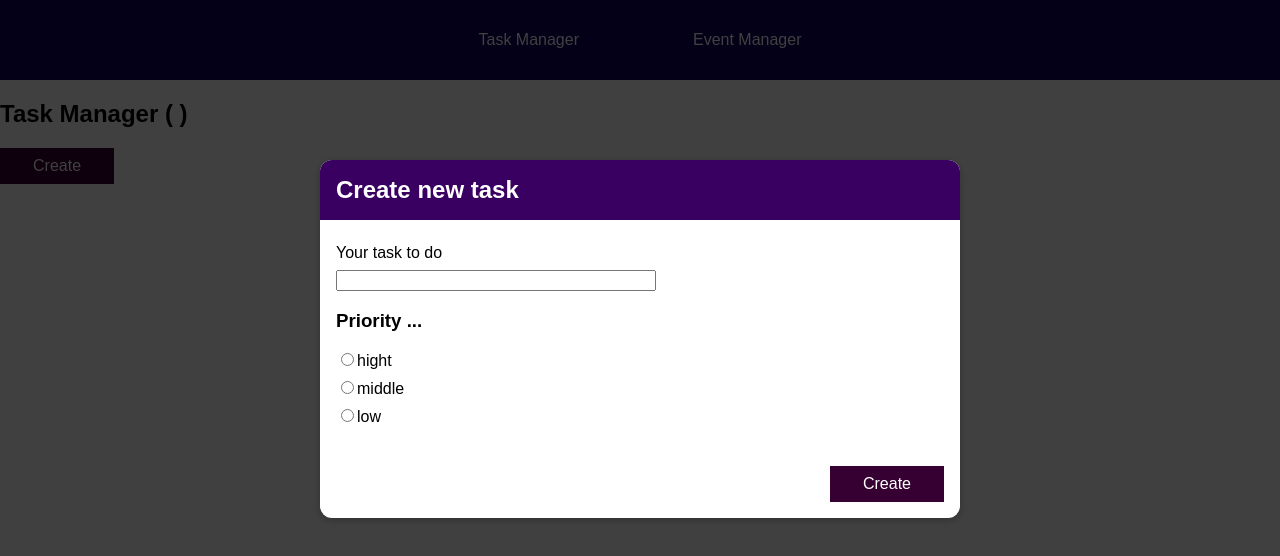
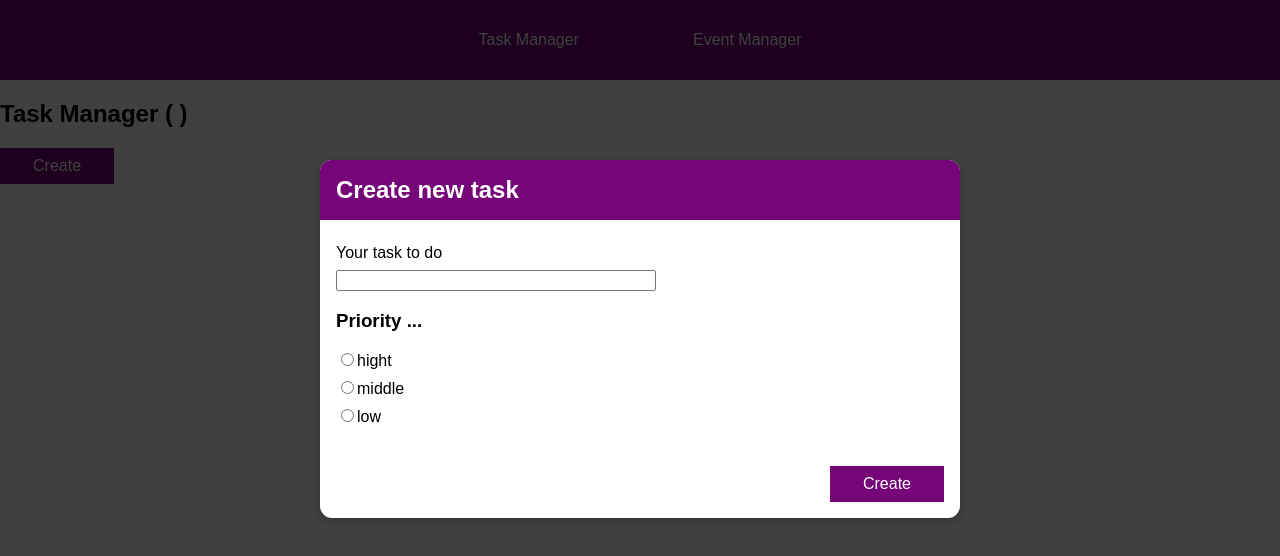
Before and after one commit to ronanpnc/VC-2021-EXAMPLE, a Vue app in the folder front/: page / in a window 1280 px wide. Both pictures are taken after a click on the button "Create". Shown: the top 556 px of the page. Built offline with nearby package versions, Linux system fonts and the light colour scheme.

Commit message:
CSS usage of constant for color

```diff
--- a/front/src/App.vue
+++ b/front/src/App.vue
@@ -16,6 +16,11 @@ export default {
 </script>
 
 <style>
+:root {
+  --main-color: #750579;
+  --main-color-light: #e21ee9;
+}
+
 * {
   box-sizing: border-box;
 }
--- a/front/src/components/UI/BaseButton.vue
+++ b/front/src/components/UI/BaseButton.vue
@@ -7,8 +7,8 @@
 <style scoped>
 button {
   font: inherit;
-  border: 1px solid #360032;
-  background-color: #360032;
+  border: 1px solid var(--main-color);
+  background-color: var(--main-color);
   color: white;
   padding: 0.5rem 2rem;
   cursor: pointer;
@@ -16,7 +16,7 @@ button {
 
 button:hover,
 button:active {
-  background-color: #5c0556;
-  border-color: #5c0556;
+  background-color: var(--main-color-light);
+  border-color: var(--main-color-light);
 }
 </style>
--- a/front/src/components/UI/BaseDialog.vue
+++ b/front/src/components/UI/BaseDialog.vue
@@ -57,7 +57,7 @@ dialog {
 }
 
 header {
-  background-color: #3a0061;
+  background-color: var(--main-color);
   color: white;
   width: 100%;
   padding: 1rem;
--- a/front/src/components/nav/TheNavigation.vue
+++ b/front/src/components/nav/TheNavigation.vue
@@ -18,7 +18,7 @@
 header {
   width: 100%;
   height: 5rem;
-  background-color: #11005c;
+  background-color: var(--main-color);
 }
 
 nav {
@@ -49,11 +49,4 @@ a {
   padding: 0.5rem 1.5rem;
   display: inline-block;
 }
-
-a:hover,
-a.router-link-active {
-  color: #f1a80a;
-  border-color: #f1a80a;
-  background-color: #1a037e;
-}
 </style>
--- a/front/src/components/task/Task.vue
+++ b/front/src/components/task/Task.vue
@@ -69,18 +69,6 @@ export default {
 </script>
 
 <style>
-* {
-  box-sizing: border-box;
-}
-
-html {
-  font-family: sans-serif;
-}
-
-body {
-  margin: 0;
-}
-
 ul {
   list-style: none;
   margin: 0;
```
Lines whose indentation alone changed are shown as unchanged.
